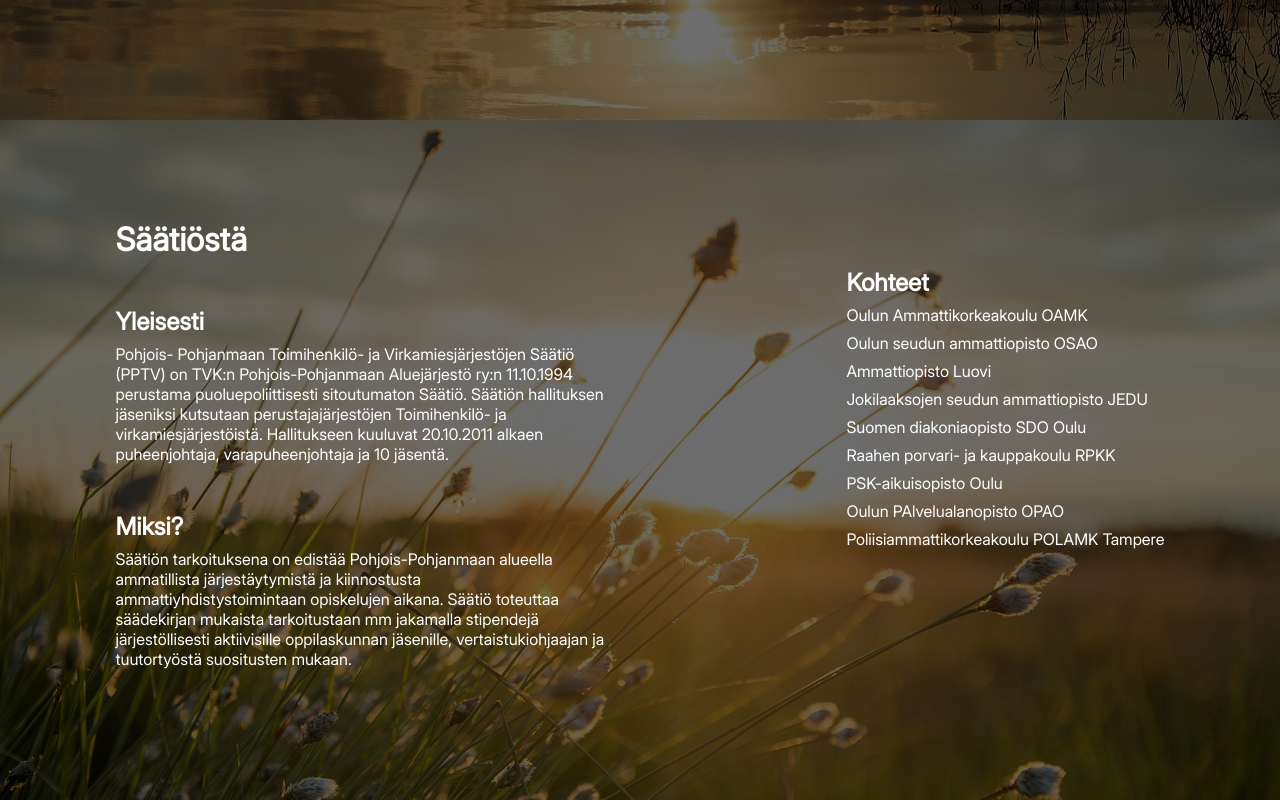
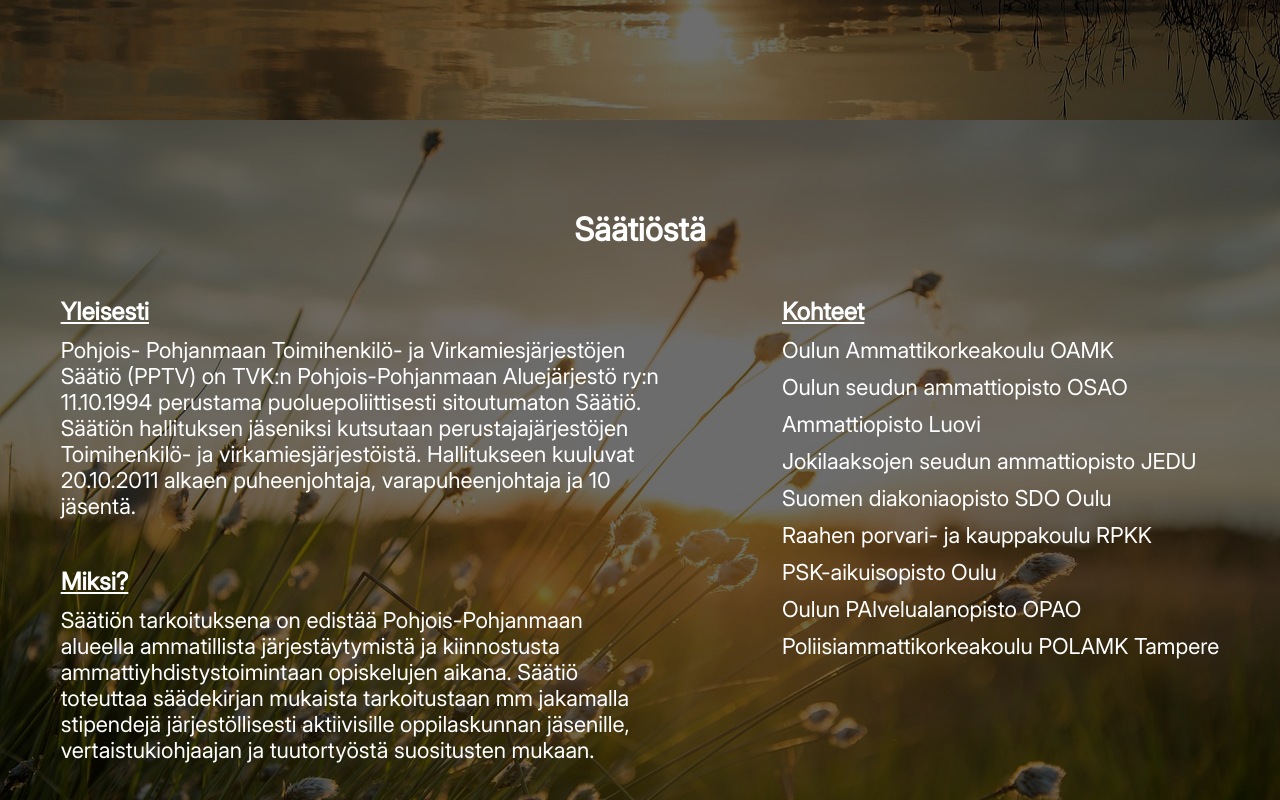
Before and after one commit to nellyhuima/PPTV-saatio, a React (Vite) app: page / in a window 1280 px wide. Shown: the part 680-1480 px from the top of the page. Built offline with nearby package versions, Linux system fonts and the light colour scheme.

Commit message:
added tietosuojaseloste N

```diff
--- a/components/FooterN/Footer.css
+++ b/components/FooterN/Footer.css
@@ -3,3 +3,40 @@
     justify-content: space-around;
     align-items: center;
 }
+
+.modal {
+    display: none;
+    position: fixed;
+    z-index: 1;
+    left: 0;
+    top: 0;
+    width: 100%;
+    height: 100%;
+    overflow: auto; /* Enable scroll if needed */
+    background-color: rgb(0,0,0); /* Fallback color */
+    background-color: rgba(0,0,0,0.4); /* Black w/ opacity */
+  }
+
+  /* Modal Content/Box */
+  .modal-content {
+    background-color: #fefefe;
+    margin: 15% auto; /* 15% from the top and centered */
+    padding: 50px;
+    border: 1px solid #888;
+    width: 80%; /* Could be more or less, depending on screen size */
+  }
+
+  /* The Close Button */
+  .close {
+    color: #aaa;
+    float: right;
+    font-size: 28px;
+    font-weight: bold;
+  }
+
+  .close:hover,
+  .close:focus {
+    color: black;
+    text-decoration: none;
+    cursor: pointer;
+  }
--- a/components/FooterN/Footer.jsx
+++ b/components/FooterN/Footer.jsx
@@ -1,13 +1,88 @@
-import React from 'react';
+import React, { useEffect } from 'react';
 import './Footer.css';
 
 const Footer = () => {
-    return(
-        <div className='FooterContent'>
-            <img src="/components/img/finalwhitelogo.png" alt='logo' height='116,6px' width='200px'/>
-            <a href='https://www.youtube.com/watch?v=dQw4w9WgXcQ'>Tietosuojaseloste</a>
+
+  useEffect(() => {
+    const modal = document.getElementById("myModal");
+    const btn = document.getElementById("myBtn");
+    const span = document.getElementsByClassName("close")[0];
+
+    btn.onclick = function() {
+      modal.style.display = "block";
+    };
+
+    span.onclick = function() {
+      modal.style.display = "none";
+    };
+
+    window.onclick = function(event) {
+      if (event.target === modal) {
+        modal.style.display = "none";
+      }
+    };
+  }, []);
+
+  return (
+    <div className='FooterContent'>
+      <img src="/components/img/finalwhitelogo.png" alt='logo' height='116.6px' width='200px'/>
+      <button id="myBtn">Open Modal</button>
+      <div id="myModal" className="modal">
+        <div className="modal-content">
+          <span className="close">&times;</span>
+          <h1>TIETOSUOJASELOSTE</h1>
+          <p>Henkilötietolain (523/99) 10 §:n ja EU:n yleisen tietosuoja-asetuksen (GDPR) mukainen rekisteri- ja tietosuojaseloste.</p>
+          <h2>1. REKISTERIN PITÄJÄ</h2>
+          <p>Pohjois-Pohjanmaan Toimihenkilö- ja Virkamiesjärjestöjen Säätiö</p>
+          <p>1567052-5</p>
+          <p>Lahdenojantie 24</p>
+          <p>90810 Kiviniemi</p>
+          <p>+358 443745751</p>
+          <br></br>
+          <h2>2. YHTEYSHENKILÖ</h2>
+          <p>Pasi Karppinen</p>
+          <p>karppinen.pasi@gmail.com</p>
+          <p>+358 443745751</p>
+          <br></br>
+          <h2>3. REKISTERIN NIMI</h2>
+          <p>Stipendirekisteri</p>
+          <br></br>
+          <h2>4. HENKILÖTIETOJEN KÄSITTELYN PERUSTE JA TARKOITUS</h2>
+          <p>Henkilötietoja kerätään stipendi hakemusten käsittelyyn sekä varojen jakamista varten. Kerättyjä tietoja käytetään rekisterinpitäjän sisäiseen raportointiin.</p>
+          <p>Stipendien hakijoista kerätään seuraavia tietoja:
+            -hakijaa koskevat tiedot (nimi, syntymäaika, yhteystiedot, tiedot opinnoista)
+            -tietoja stipendin maksamista varten (henkilötunnus, tilinumero)
+            säilytämme henkilötietojasi Rekisterissä myönteisiin päätöksiin johtaneiden 	stipendihakemusten osalta viisi vuotta
+            Kielteisiin päätöksiin johtaneet hakemukset säilytetään Rekisterissä 1 vuotta hakemuksen käsittelystä.
+          </p>
+          <br></br>
+          <h2>5. SÄÄNNÖNMUKAISET TIETOLÄHTEET</h2>
+          <p>Säännönmukaisina tietolähteinä ovat stipendien hakijoiden antamat tiedot, jotka toimitetaan rekisterinpitäjälle stipendi hakulomakkeella. </p>
+          <br></br>
+          <h2>6. SÄÄNNÖNMUKAISET TIETOJEN LUOVUTUKSET</h2>
+          <p>Stipendien saajien nimet ovat julkista tietoa.
+	        Tietoja stipendin saamisesta ei toimiteta viranomaisille.
+          </p>
+          <h2>7. TIETOJEN SIIRTO EU:N TAI ETA:N ULKOPUOLELLE</h2>
+          <p>Henkilötietoja ei siirretä EU:n tai Euroopan talousalueen ulkopuolelle.</p>
+          <br></br>
+          <h2>8. REKISTERIN SUOJAUKSEN PERIAATTEET</h2>
+          <h3>Manuaalinen aineisto</h3>
+          <p>Aineisto säilytetään lukitussa tilassa ja hävitetään, kun sitä ei enää tarvita. </p>
+          <h3>Sähköinen aineisto</h3>
+          <p>Rekisteri on asianmukaisesti suojattuna rekisterinpitäjän tiloissa. Henkilötietojen käsittelyyn on oikeus.</p>
+          <p>Rekisterinpitäjä ilmoittaa mahdollisista tietoturvaloukkauksista suoraan viranomaisille tai käyttäjälle soveltuvan lainsäädännön mukaisesti.</p>
+          <br></br>
+          <h2>9. TARKASTUSOIKEUS JA OIKEUS VAATIA TIEDON KORJAAMISTA JA POISTAMISTA</h2>
+          <p>Jokaisella on oikeus tarkastaa henkilötietorekisteriin talletetut tietonsa ja vaatia henkilörekisterissä olevan virheellisen tiedon korjaamista tai poistamista. Tarkastuspyyntö osoitetaan rekisterinpitäjän yhteyshenkilölle yllä olevilla yhteystiedoilla ja rekisteröidyn allekirjoituksella varustettuna kirjallisesti tai sähköisesti.</p>
+          <br></br>
+          <h2>10. MUUT HENKILÖTIETOJEN KÄSITTELYYN LIITTYVÄT OIKEUDET</h2>
+          <p>Rekisteröidyillä on oikeus peruuttaa henkilötietojen käsittelyyn antamansa 	suostumus.</p>
+          <p>Oulu 3.10.2024</p>
         </div>
-    );
+      </div>
+    </div>
+  );
 };
 
 export default Footer;
--- a/components/HistoriaN/Historia.css
+++ b/components/HistoriaN/Historia.css
@@ -1,10 +1,12 @@
 .HistoriaContent {
     display: flex;
     flex-direction: column;
-    padding-top: 100px;
+    padding-top: 90px;
 }
 
-.HistoriaHeader {
+.HeaderForHistoria {
+    display: flex;
+    justify-content: center;
     color: white;
 }
 
@@ -13,37 +15,36 @@
     justify-content: space-around;
 }
 
-.HistoriaLeftContainer {
-    display: flex;
-    flex-direction: column;
-}
-
-.YleisestiDiv {
-    display: flex;
-    flex-direction: column;
+.DivLeft {
+    width: 600px;
 }
 
 .Yleisesti {
     color: white;
+    text-decoration: underline;
 }
 
 .YleisestiTeksti {
+    font-size: 22px;
     color: white;
-    width: 500px;
 }
 
 .Miksi {
     color: white;
+    text-decoration: underline;
 }
 
 .MiksiTeksti {
+    font-size: 22px;
     color: white;
-    width: 500px;
 }
 
-.KohteetDiv {
+.Kohteet {
+    color: white;
+    text-decoration: underline;
+}
+
+.KohteetList {
+    font-size: 22px;
     color: white;
 }
-.Kohteet {
-    color: white;
-}
--- a/components/HistoriaN/Historia.jsx
+++ b/components/HistoriaN/Historia.jsx
@@ -4,12 +4,9 @@ import './Historia.css'
 const Historia = () => {
   return (
     <div className="HistoriaContent">
-
+      <h1 className="HeaderForHistoria">Säätiöstä</h1>
       <div className="HistoriaContainers">
-        <div className="HistoriaLeftContainer">
-        <div className="HistoriaHeader">
-        <h1 className="Säätiöstä">Säätiöstä</h1>
-      </div>
+        <div className="DivLeft">
           <div className="YleisestiDiv">
             <h2 className="Yleisesti">Yleisesti</h2>
             <p className="YleisestiTeksti">
@@ -20,7 +17,6 @@ const Historia = () => {
               puheenjohtaja, varapuheenjohtaja ja 10 jäsentä.
             </p>
           </div>
-
           <div className="MiksiDiv">
             <h2 className="Miksi">Miksi?</h2>
             <p className="MiksiTeksti">
@@ -31,9 +27,10 @@ const Historia = () => {
             </p>
           </div>
         </div>
-        <div className="historiaRightContainer">
+        <div className="DivRight">
           <div className="KohteetDiv">
             <h2 className="Kohteet">Kohteet</h2>
+            <div className="KohteetList">
               <p>Oulun Ammattikorkeakoulu OAMK</p>
               <p>Oulun seudun ammattiopisto OSAO</p>
               <p>Ammattiopisto Luovi</p>
@@ -47,6 +44,7 @@ const Historia = () => {
           </div>
         </div>
       </div>
+    </div>
   );
 };
 
```
Lines whose indentation alone changed are shown as unchanged.
